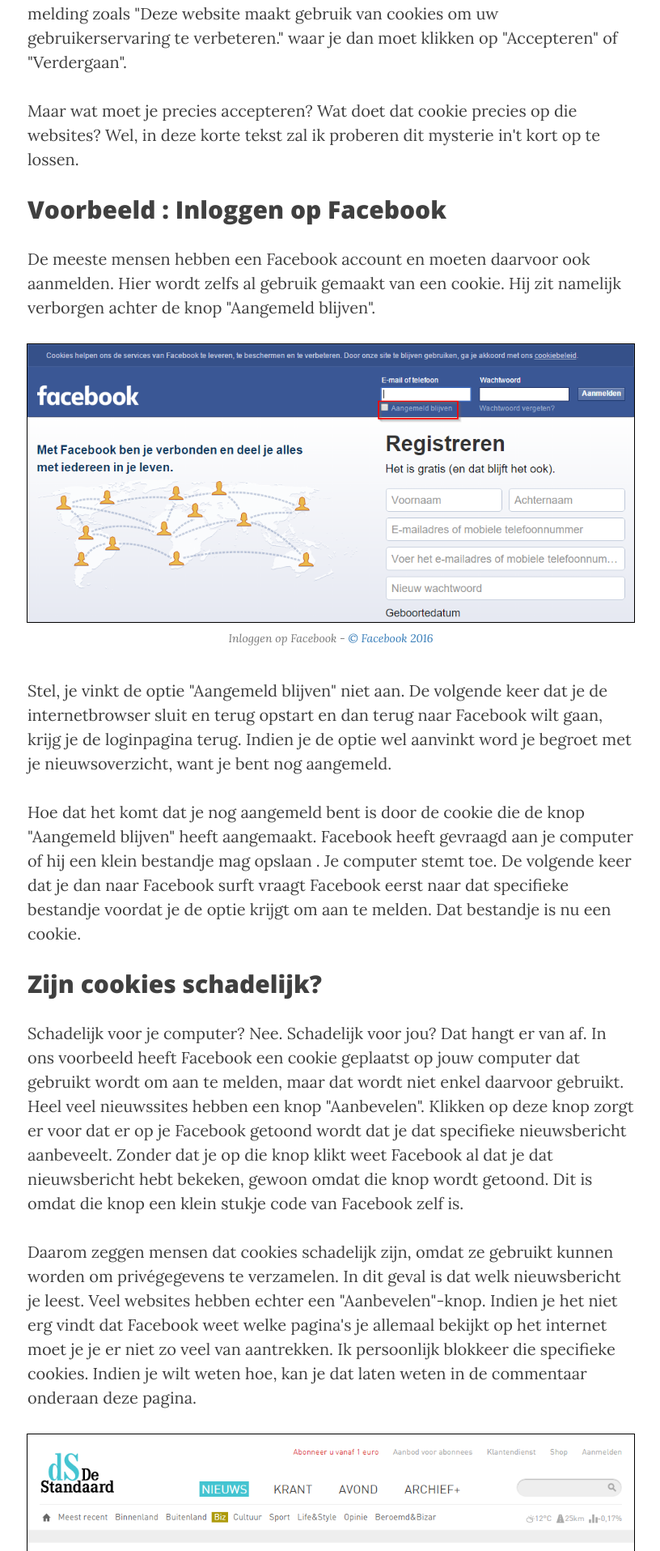
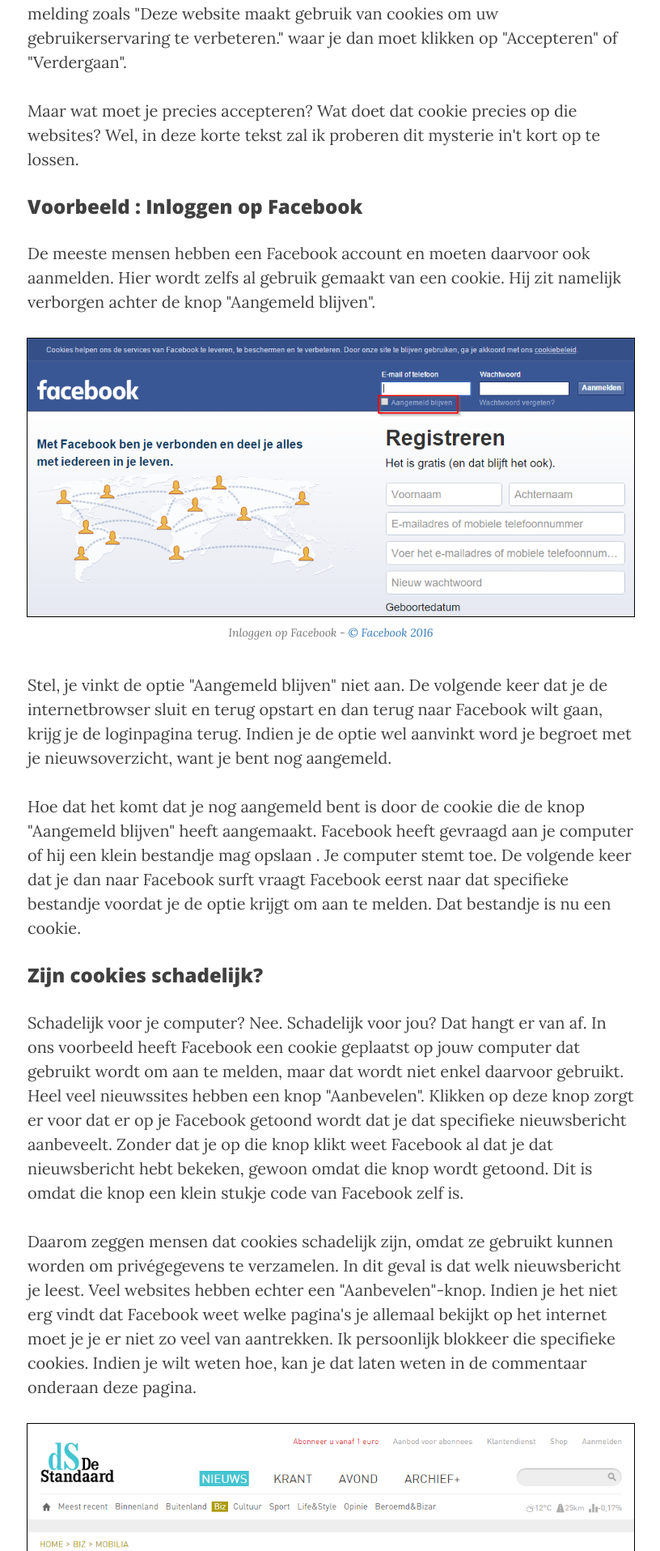
Before and after one commit to intkort/intkort.github.io, a Jekyll site: the page built from _posts/2015-10-6-Wat-zijn-cookies.md, in a window 1280 px wide. Shown: the part 858-2773 px from the top of the page at 81% size, without its empty margins (231-1047 px from the left). Built offline with Jekyll 4.4.1, drawn with Linux system fonts in a browser that asks for light colours; nearby versions of some CDN libraries; some web fonts are replaced; comment, search, counter and statistics services are not loaded.

Commit message:
subtitling

```diff
--- a/_posts/2015-10-6-Wat-zijn-cookies.md
+++ b/_posts/2015-10-6-Wat-zijn-cookies.md
@@ -12,7 +12,7 @@
 
 <p>Maar wat moet je precies accepteren? Wat doet dat cookie precies op die websites? Wel, in deze korte tekst zal ik proberen dit mysterie in't kort op te lossen.</p>
 
-<h2>Voorbeeld : Inloggen op Facebook</h2>
+<h3>Voorbeeld : Inloggen op Facebook</h3>
 <p>De meeste mensen hebben een Facebook account en moeten daarvoor ook aanmelden. Hier wordt zelfs al gebruik gemaakt van een cookie. Hij zit namelijk verborgen achter de knop "Aangemeld blijven".</p>
 
 <a href="{{ site.baseurl }}/img/post/cookies/facebook_aangemeld_blijven.png" data-toggle="lightbox" data-title="Inloggen op Facebook" data-footer='<a href="https://www.facebook.com/"> &copy; Facebook {{ site.time | date: '%Y' }}</a>'>
@@ -23,7 +23,7 @@
 <p>Stel, je vinkt de optie "Aangemeld blijven" niet aan. De volgende keer dat je de internetbrowser sluit en terug opstart en dan terug naar Facebook wilt gaan, krijg je de loginpagina terug. Indien je de optie wel aanvinkt word je begroet met je nieuwsoverzicht, want je bent nog aangemeld.</p>
 <p>Hoe dat het komt dat je nog aangemeld bent is door de cookie die de knop "Aangemeld blijven" heeft aangemaakt. Facebook heeft gevraagd aan je computer of hij een klein bestandje mag opslaan . Je computer stemt toe. De volgende keer dat je dan naar Facebook surft vraagt Facebook eerst naar dat specifieke bestandje voordat je de optie krijgt om aan te melden. Dat bestandje is nu een cookie.</p>
 
-<h2>Zijn cookies schadelijk?</h2>
+<h3>Zijn cookies schadelijk?</h3>
 <p>Schadelijk voor je computer? Nee. Schadelijk voor jou? Dat hangt er van af. In ons voorbeeld heeft Facebook een cookie geplaatst op jouw computer dat gebruikt wordt om aan te melden, maar dat wordt niet enkel daarvoor gebruikt. Heel veel nieuwssites hebben een knop "Aanbevelen". Klikken op deze knop zorgt er voor dat er op je Facebook getoond wordt dat je dat specifieke nieuwsbericht aanbeveelt. Zonder dat je op die knop klikt weet Facebook al dat je dat nieuwsbericht hebt bekeken, gewoon omdat die knop wordt getoond. Dit is omdat die knop een klein stukje code van Facebook zelf is.</p>
 <p>Daarom zeggen mensen dat cookies schadelijk zijn, omdat ze gebruikt kunnen worden om privégegevens te verzamelen. In dit geval is dat welk nieuwsbericht je leest. Veel websites hebben echter een "Aanbevelen"-knop. Indien je het niet erg vindt dat Facebook weet welke pagina's je allemaal bekijkt op het internet moet je je er niet zo veel van aantrekken. Ik persoonlijk blokkeer die specifieke cookies. Indien je wilt weten hoe, kan je dat laten weten in de commentaar onderaan deze pagina.</p>
 
@@ -34,7 +34,7 @@
 
 <p>Indien je nog vragen hebt mag je me altijd mailen via <a href="mailto:intkortuitgelegd@gmail.com">intkortuitgelegd@gmail.com</a> of laat een bericht achter in de commentaar sectie hieronder.</p>
 
-<h2>Bronnen en extra informatie</h2>
+<h3>Bronnen en extra informatie</h3>
 <ul>
 	<li><a href="http://www.consumentenbond.nl/veilig-online/extra/wat-zijn-cookies/" alt="meer algemene informatie rond cookies op consumentenbond.nl">Meer algeme informatie rond cookies op consumentenbond.nl.</a></li>
 	<li><a href=" http://www.intracto.com/nl/blog/de-belgische-cookiewetgeving-doorgelicht" alt="meer informatie rond Belgische cookiewetgeving op intracto.com">Meer informatie rond Belgische cookiewetgeving op intracto.com.</a></li>
```
